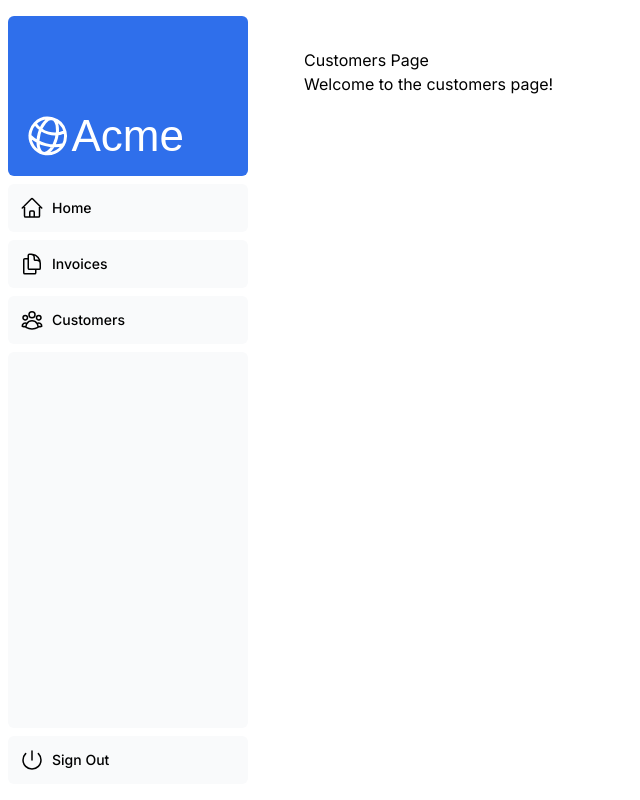
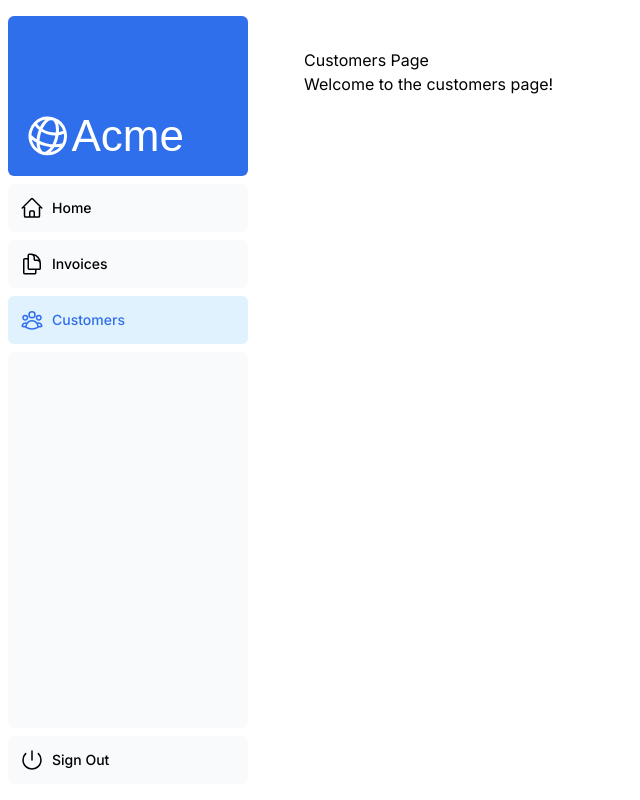
Before and after one commit to panckeyk/Financial-Dashboard, a Next.js app: page /dashboard/customers in a window 1280 px wide. Shown: the whole page, without its empty margins (0-640 px from the left). Built offline with nearby package versions, Linux system fonts and the light colour scheme; a web font is replaced by a local one.

Commit message:
optimizing navigation of pages using next/link and showing active link using usePathname hook

```diff
--- a/app/ui/dashboard/nav-links.tsx
+++ b/app/ui/dashboard/nav-links.tsx
@@ -1,35 +1,52 @@
+"use client";
+
 import {
   UserGroupIcon,
   HomeIcon,
   DocumentDuplicateIcon,
-} from '@heroicons/react/24/outline';
+} from "@heroicons/react/24/outline";
+
+//a component that allows you to do client-side navigation.
+import Link from "next/link";
+
+//a hook that allows you to show an active link in the side navigation.
+import { usePathname } from "next/navigation";
+
+import clsx from "clsx";
 
 // Map of links to display in the side navigation.
 // Depending on the size of the application, this would be stored in a database.
 const links = [
-  { name: 'Home', href: '/dashboard', icon: HomeIcon },
+  { name: "Home", href: "/dashboard", icon: HomeIcon },
   {
-    name: 'Invoices',
-    href: '/dashboard/invoices',
+    name: "Invoices",
+    href: "/dashboard/invoices",
     icon: DocumentDuplicateIcon,
   },
-  { name: 'Customers', href: '/dashboard/customers', icon: UserGroupIcon },
+  { name: "Customers", href: "/dashboard/customers", icon: UserGroupIcon },
 ];
 
 export default function NavLinks() {
+  const pathname = usePathname();
+
   return (
     <>
       {links.map((link) => {
         const LinkIcon = link.icon;
         return (
-          <a
+          <Link
             key={link.name}
             href={link.href}
-            className="flex h-[48px] grow items-center justify-center gap-2 rounded-md bg-gray-50 p-3 text-sm font-medium hover:bg-sky-100 hover:text-blue-600 md:flex-none md:justify-start md:p-2 md:px-3"
+            className={clsx(
+              "flex h-[48px] grow items-center justify-center gap-2 rounded-md bg-gray-50 p-3 text-sm font-medium hover:bg-sky-100 hover:text-blue-600 md:flex-none md:justify-start md:p-2 md:px-3",
+              {
+                "bg-sky-100 text-blue-600": pathname === link.href,
+              },
+            )}
           >
             <LinkIcon className="w-6" />
             <p className="hidden md:block">{link.name}</p>
-          </a>
+          </Link>
         );
       })}
     </>
```
